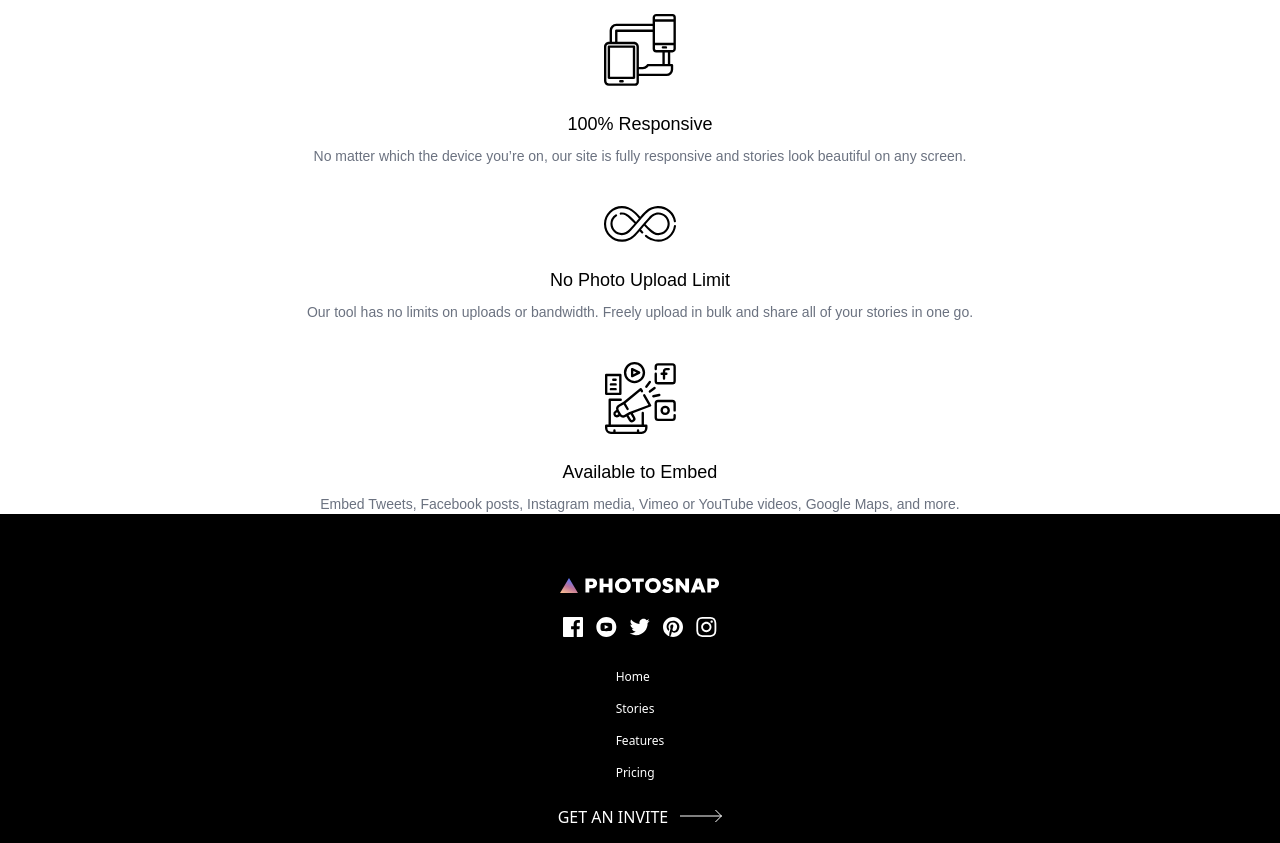
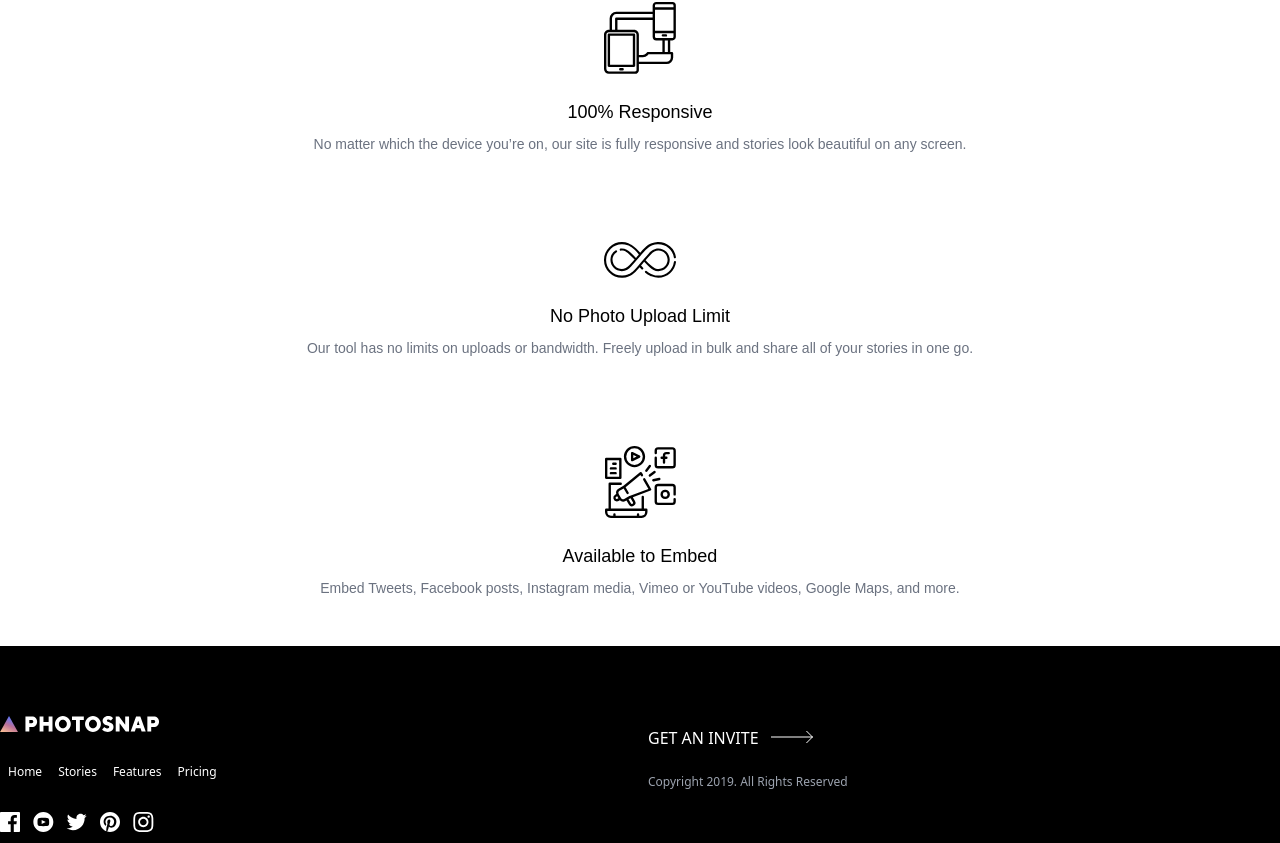
Before and after one commit to schincharauli/photosnap-multi-page-website-, a React (Vite) app: page / in a window 1280 px wide. Shown: the part 1954-2797 px from the top of the page. Built offline with nearby package versions, Linux system fonts and the light colour scheme.

Commit message:
added styling using grid

```diff
--- a/src/components/Features/Features.jsx
+++ b/src/components/Features/Features.jsx
@@ -29,6 +29,7 @@ function Features() {
           blackBackground={true}
           textWhite={true}
         />
+
         <FeaturesSection
           icon={featureIcon_one}
           title="100% Responsive"
--- a/src/components/Features/FeaturesSection.jsx
+++ b/src/components/Features/FeaturesSection.jsx
@@ -6,7 +6,7 @@ function FeaturesSection({ icon, title, description }) {
       <div className="flex items-center flex-col font-DMSans ">
         <img className="mt-10 flex items-center" src={icon} />
         <h2 className="font-medium text-lg pt-6">{title}</h2>
-        <p className="pl-12 pr-12 pt-2 text-sm flex text-center text-gray-500">
+        <p className="pl-12 pr-12 pt-2 text-sm flex text-center text-gray-500 pb-12">
           {description}
         </p>
       </div>
--- a/src/components/Footer.jsx
+++ b/src/components/Footer.jsx
@@ -6,12 +6,17 @@ import arrow from "../assets/arrow.svg";
 
 function Footer() {
   return (
-    <div className=" bg-black pt-16 flex flex-col items-center">
+    <div className=" bg-black pt-16 flex flex-col items-center md:grid grid-cols-1 md:grid-cols-2 gap-4 md:items-center md:pb-24">
+      <div className="md:w-1/2">
         <img className="w-40" src={logo} alt="" />
+
+        <div className="md: flex flex-col-reverse">
           <div>
             <img className="pt-6" src={socialIcons} alt="" />
           </div>
-      <nav className="text-white text-xs pt-6 flex flex-col">
+
+          <div className="md:flex">
+            <nav className="text-white text-xs pt-6 flex flex-col md:flex-row  ">
               <Link to="/" className="p-2">
                 Home
               </Link>
@@ -25,6 +30,11 @@ function Footer() {
                 Pricing
               </Link>
             </nav>
+          </div>
+        </div>
+      </div>
+
+      <div className="md:w-1/2">
         <div>
           <button className="text-white pr-3 pt-4">GET AN INVITE</button>
           <button>
@@ -35,6 +45,7 @@ function Footer() {
           Copyright 2019. All Rights Reserved
         </p>
       </div>
+    </div>
   );
 }
 
--- a/src/components/Home/Home.jsx
+++ b/src/components/Home/Home.jsx
@@ -68,7 +68,9 @@ function Home() {
         />
       </div>
 
-      <div className="md:flex md:flex-row md:flex-wrap md:w-full md:gap-3 md:justify-between md:pl-3 md:pr-3">
+      {/* <div className="md:flex md:flex-row md:flex-wrap md:w-full md:gap-3 md:justify-between md:pl-3 md:pr-3 lg:mt-3  "> */}
+
+      <div className="grid grid-cols-1 md:grid-cols-2">
         <StorySection
           image={storyImage_1}
           title="The Mountains"
--- a/src/components/Home/Section.jsx
+++ b/src/components/Home/Section.jsx
@@ -4,7 +4,7 @@ import { useState, useEffect } from "react";
 function Section({
   blackBackground,
   textWhite,
-  image,
+  // image,
   title,
   description,
   buttonLabel,
@@ -45,22 +45,22 @@ function Section({
     imageSrc = mobileImage;
   }
   return (
-    <section className="flex ">
+    <section className="flex md:grid grid-cols-1 md:grid-cols-1 gap-4">
       <div
         className={`flex flex-col ${
           reverseLayout ? "md:flex-row-reverse" : "md:flex-row"
         }`}
       >
-        <div className="">
+        <div className="md:w-1/3">
           <img
-            className="w-full md:w-auto md:h-96 lg:w-full"
+            className="sm:w-full md:w-100% md:h-full lg:w-full"
             src={imageSrc}
             alt="Image"
           />
         </div>
 
         <div
-          className={`pl-6 pr-4 pt-16 md:w-full md:h-92 lg:h-96 section ${
+          className={`pl-6 pr-4 pt-16 md:h-92 lg:h-96 section md:w-2/3 ${
             blackBackground ? "bg-black " : ""
           }`}
         >
--- a/src/components/Stories/Stories.jsx
+++ b/src/components/Stories/Stories.jsx
@@ -20,19 +20,29 @@ import storyImage_13 from "../../assets/stories/mobile/milky-way.jpg";
 import storyImage_14 from "../../assets/stories/mobile/dark-forest.jpg";
 import storyImage_15 from "../../assets/stories/mobile/somwarpet.jpg";
 import storyImage_16 from "../../assets/stories/mobile/land-of-dreams.jpg";
+
+import imgOneTablet from "../../assets/stories/tablet/moon-of-appalacia.jpg";
+import imgOneDesktop from "../../assets/stories/desktop/moon-of-appalacia.jpg";
+
 import Footer from "../Footer";
 
 function Stories() {
   return (
-    <div className="mt-20">
-      <div className=" bg-black">
-        <img className="w-full h-auto" src={imgOne} alt="" />
-        <p className="pl-6 pt-12 text-white text-xs">
+    <div className="mt-20 md:mt-16">
+      <div className="md:relative">
+        <img
+          className="md:w-full md:h-full md:absolute object-cover mix-blend-overlay  "
+          src={imgOneTablet}
+          alt=""
+        />
+        <div className="bg-black md:bg-transparent ">
+          <p className=" pl-6 pt-12 text-white text-xs md:hidden">
             LAST MONTH’S FEATURED STORY
           </p>
 
+          <div className="">
             <Section
-          title="BEAUTIFUL STORIES EVERY TIME"
+              title="HAZY FULL MOON OF APPALACHIA"
               description="The dissected plateau area, while not actually made up of geological mountains, is popularly called 'mountains,' especially in eastern Kentucky and West Virginia, and while the ridges are not high, the terrain is extremely rugged."
               buttonLabel="VIEW THE STORIES"
               arrowImage={arrow}
@@ -40,6 +50,10 @@ function Stories() {
               textWhite={true}
             />
           </div>
+        </div>
+      </div>
+
+      <div className="grid grid-cols-1 md:grid-cols-2">
         <StorySection
           image={storyImage_1}
           date="April 16th 2020"
@@ -168,6 +182,8 @@ function Stories() {
           buttonText="READ STORY"
           arrowImage={arrow}
         />
+      </div>
+
       <Footer></Footer>
     </div>
   );
```
Also changed, not shown: src/components/Stories/StorySection.jsx (+1 -0 lines). Lines whose indentation alone changed are shown as unchanged.
